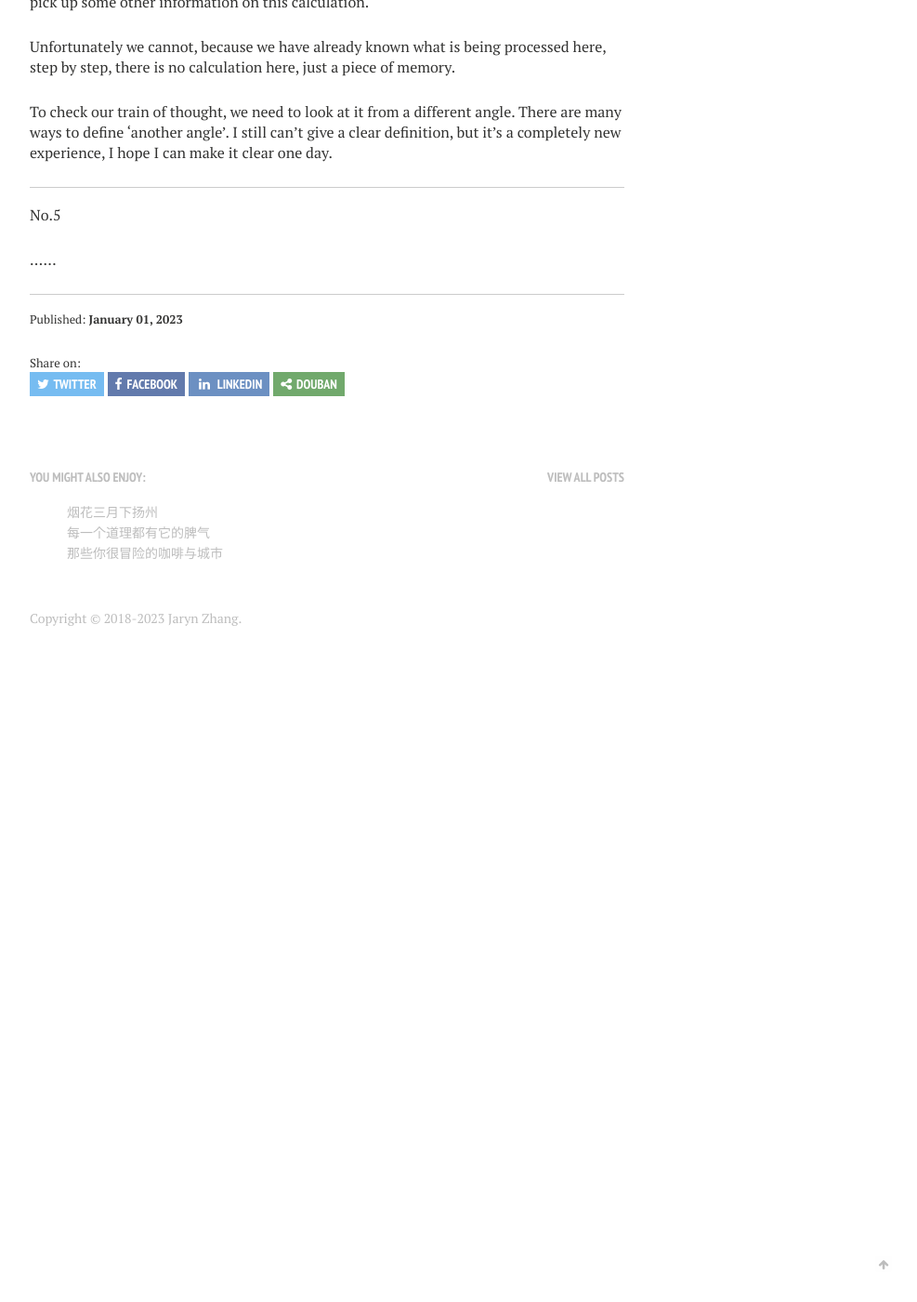
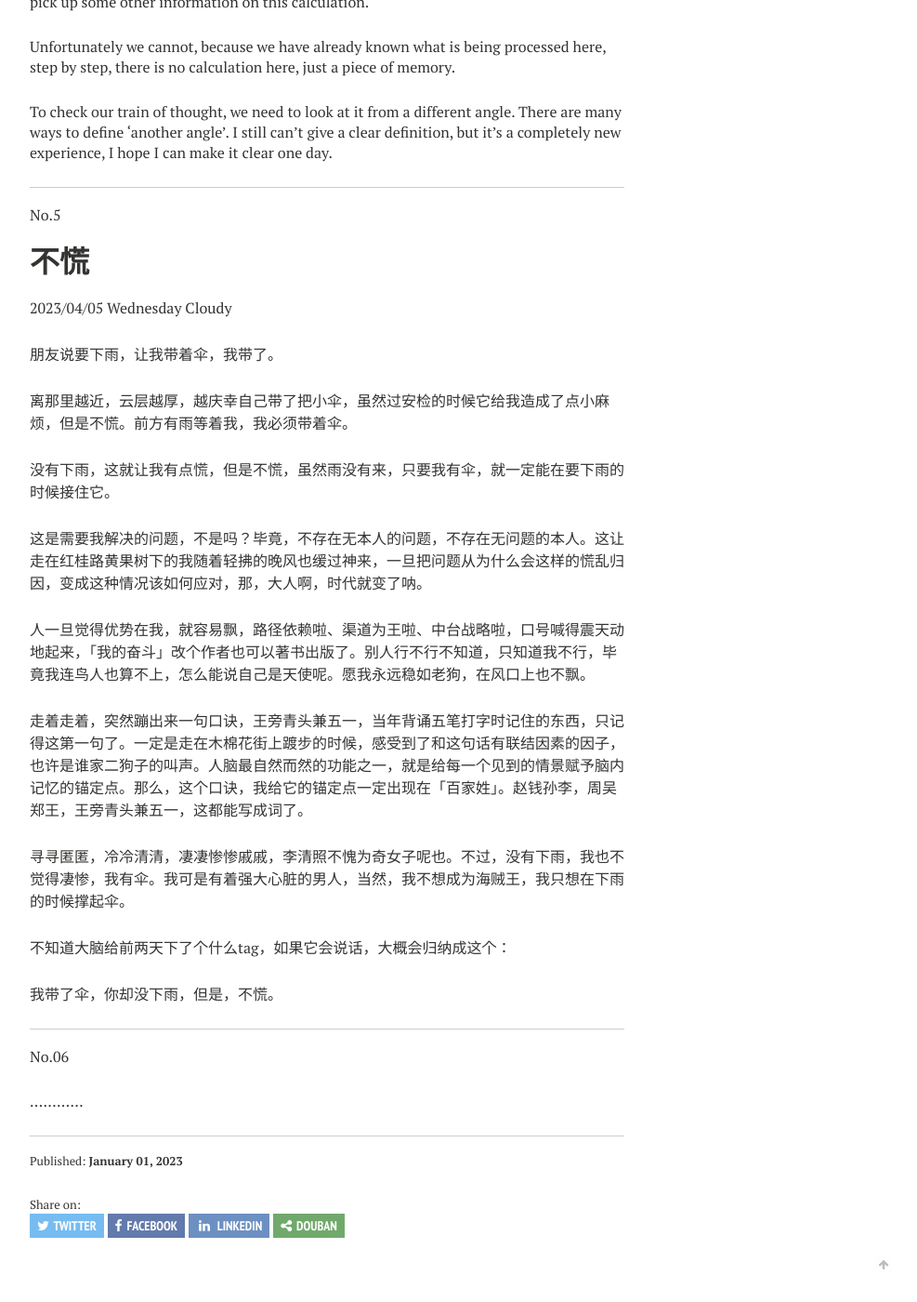
Before and after one commit to jarynzhang/jarynzhang.github.io, a Jekyll site: the page built from _posts/2023-01-01-未单发文章存档02.md, in a window 1280 px wide and 1400 px high, scrolled down 10687 px. Shown: the whole window at 93% size, without its empty margins (288-1275 px from the left). Built offline with Jekyll 4.4.1, drawn with Linux system fonts in a browser that asks for light colours; nearby versions of some CDN libraries; our own code applies the rules of GitHub Pages for plain Markdown files; before the commit the page ends 11410 px from its top, so only the background shows below that.

Commit message:
update Arc 02 April

```diff
--- a/_posts/2023-01-01-未单发文章存档02.md
+++ b/_posts/2023-01-01-未单发文章存档02.md
@@ -313,6 +313,56 @@ To check our train of thought, we need to look at it from a different angle. The
 
 No.5
 
+# 不慌
+
+2023/04/05  Wednesday  Cloudy
 
 
-......
+
+朋友说要下雨，让我带着伞，我带了。
+
+
+
+离那里越近，云层越厚，越庆幸自己带了把小伞，虽然过安检的时候它给我造成了点小麻烦，但是不慌。前方有雨等着我，我必须带着伞。
+
+
+
+没有下雨，这就让我有点慌，但是不慌，虽然雨没有来，只要我有伞，就一定能在要下雨的时候接住它。
+
+
+
+这是需要我解决的问题，不是吗？毕竟，不存在无本人的问题，不存在无问题的本人。这让走在红桂路黄果树下的我随着轻拂的晚风也缓过神来，一旦把问题从为什么会这样的慌乱归因，变成这种情况该如何应对，那，大人啊，时代就变了呐。
+
+
+
+人一旦觉得优势在我，就容易飘，路径依赖啦、渠道为王啦、中台战略啦，口号喊得震天动地起来，「我的奋斗」改个作者也可以著书出版了。别人行不行不知道，只知道我不行，毕竟我连鸟人也算不上，怎么能说自己是天使呢。愿我永远稳如老狗，在风口上也不飘。
+
+
+
+走着走着，突然蹦出来一句口诀，王旁青头兼五一，当年背诵五笔打字时记住的东西，只记得这第一句了。一定是走在木棉花街上踱步的时候，感受到了和这句话有联结因素的因子，也许是谁家二狗子的叫声。人脑最自然而然的功能之一，就是给每一个见到的情景赋予脑内记忆的锚定点。那么，这个口诀，我给它的锚定点一定出现在「百家姓」。赵钱孙李，周吴郑王，王旁青头兼五一，这都能写成词了。
+
+
+
+寻寻匿匿，冷冷清清，凄凄惨惨戚戚，李清照不愧为奇女子呢也。不过，没有下雨，我也不觉得凄惨，我有伞。我可是有着强大心脏的男人，当然，我不想成为海贼王，我只想在下雨的时候撑起伞。
+
+
+
+不知道大脑给前两天下了个什么tag，如果它会说话，大概会归纳成这个：
+
+
+
+我带了伞，你却没下雨，但是，不慌。
+
+
+
+
+
+---
+
+No.06
+
+
+
+
+
+............
```
Also changed, not shown: 1 other file.
